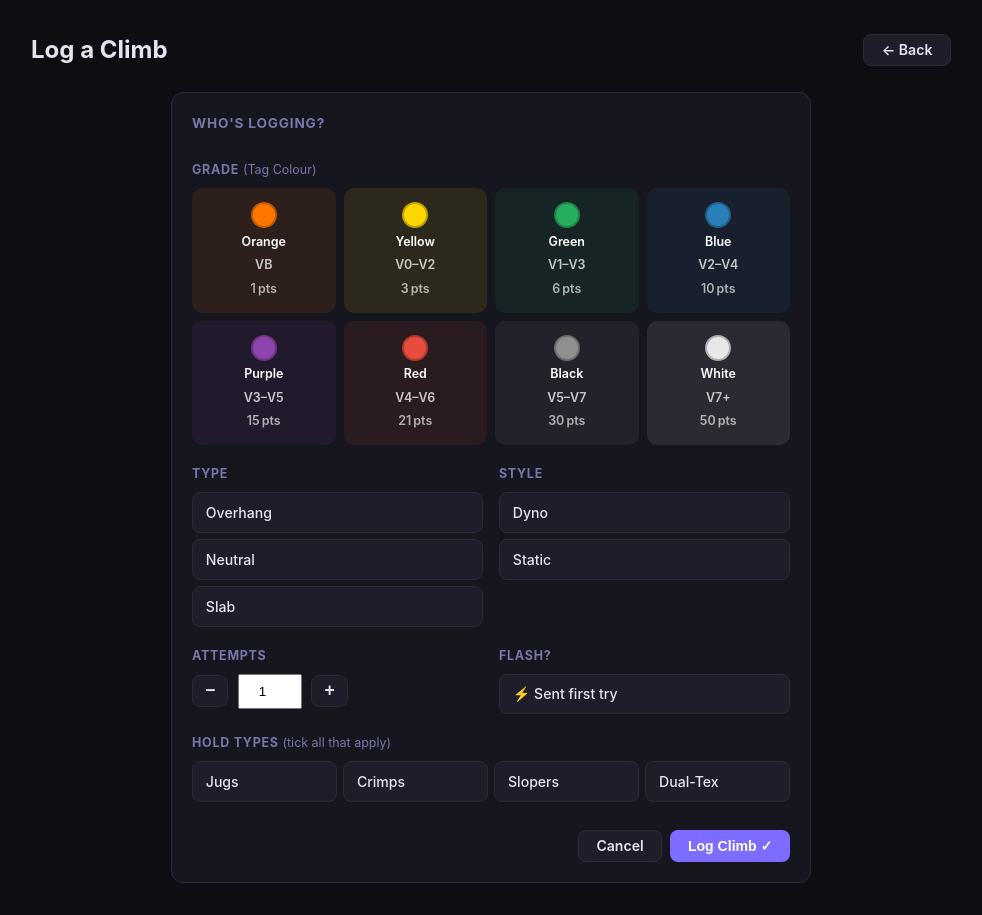
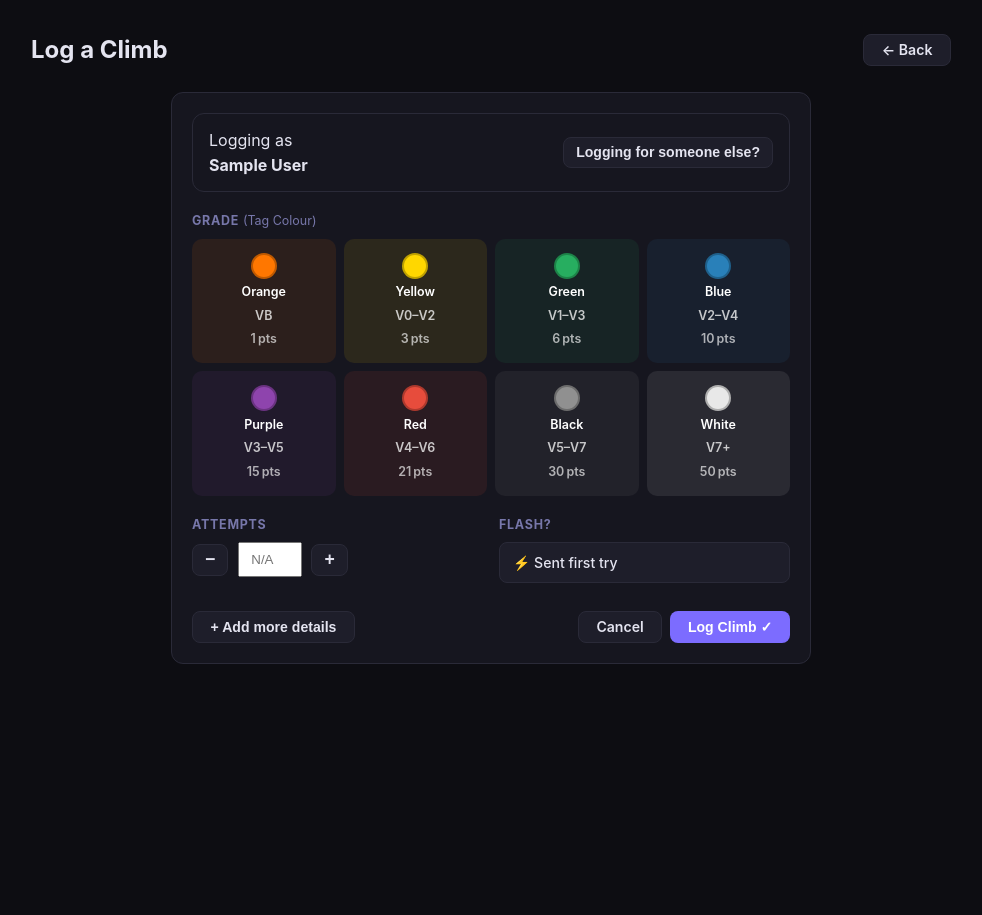
Before and after one commit to legitgodaaron/climbing-tracker, a Flask app: page /log in a window 1280 px wide. Shown: the part 54-969 px from the top of the page, without its empty margins (149-1131 px from the left). After the commit the page ends 718 px from the top, so only its background shows below. Run offline with Flask 3, Linux system fonts and the light colour scheme; the visitor is signed in with stand-in values (Sample User, id 1); data that the repository does not hold is empty; parts of the project's set-up code (start-up, migrations or seed data) failed here and were passed over; some libraries are stand-ins or nearby versions.

Commit message:
made logging climbs more seamless

```diff
--- a/app.py
+++ b/app.py
@@ -245,24 +245,40 @@ def log_climb():
     if request.method == 'POST':
         error = None
 
-        # Validate user
-        try:
-            user_id = int(request.form.get('user_id', ''))
-        except (ValueError, TypeError):
+        # Default to the active climber, with an optional override when logging for someone else.
+        user_id = flask_session.get('climber_id')
+        alt_user_raw = request.form.get('alt_user_id', '').strip()
+        if alt_user_raw:
+            try:
+                user_id = int(alt_user_raw)
+            except (ValueError, TypeError):
+                user_id = None
+                error = 'Please select a valid climber.'
+        elif user_id is None:
+            try:
+                user_id = int(request.form.get('user_id', ''))
+            except (ValueError, TypeError):
+                user_id = None
+                error = 'Please select a climber.'
+
+        if user_id is not None and not any(u['id'] == user_id for u in users):
             user_id = None
-            error = 'Please select a climber.'
+            error = 'Please select a valid climber.'
 
         grade = request.form.get('grade_color', '')
-        ctype = request.form.get('climb_type', '')
-        style = request.form.get('style', '')
-        holds = request.form.getlist('holds')
+        ctype = request.form.get('climb_type', '').strip()
+        style = request.form.get('style', '').strip()
+        holds = [h for h in request.form.getlist('holds') if h]
         flashed  = 1 if request.form.get('flashed') == '1' else 0
-        try:
-            attempts = max(1, int(request.form.get('attempts', 1)))
-        except (ValueError, TypeError):
-            attempts = 1
+        attempts_raw = request.form.get('attempts', '').strip()
+        attempts = 0
         if flashed:
             attempts = 1  # a flash is always 1 attempt
+        elif attempts_raw:
+            try:
+                attempts = max(1, int(attempts_raw))
+            except (ValueError, TypeError):
+                error = 'Attempts must be a whole number.'
 
         # Optional session
         raw_sid = request.form.get('session_id', '').strip()
@@ -274,12 +290,10 @@ def log_climb():
         if not error:
             if grade not in GRADE_MAP:
                 error = 'Please select a grade.'
-            elif ctype not in VALID_TYPES:
+            elif ctype and ctype not in VALID_TYPES:
                 error = 'Please select a climb type.'
-            elif style not in VALID_STYLES:
+            elif style and style not in VALID_STYLES:
                 error = 'Please select a style.'
-            elif not holds:
-                error = 'Please select at least one hold type.'
             elif not all(h in VALID_HOLDS for h in holds):
                 error = 'Invalid hold type submitted.'
 
--- a/templates/log.html
+++ b/templates/log.html
@@ -14,20 +14,42 @@
 
   <form method="POST" action="/log">
 
-    <!-- Step 1: Climber (most prominent) -->
+    {% if current_climber %}
+    <div class="form-group">
+      <div class="card" style="padding:0.85rem 1rem; display:flex; justify-content:space-between; align-items:center; gap:0.8rem; margin-bottom:0.45rem;">
+        <div>
+          <div class="field-label" style="margin-bottom:0.1rem;">Logging as</div>
+          <div style="font-weight:700;">{{ current_climber.name }}</div>
+        </div>
+        <button type="button" class="btn btn-secondary" id="toggle-alt-user" style="padding:0.45rem 0.75rem;">Logging for someone else?</button>
+      </div>
+
+      <div id="alt-user-wrap" hidden>
+        <label class="field-label" for="alt-user-select" style="margin-top:0.4rem;">Log this climb for</label>
+        <select name="alt_user_id" id="alt-user-select">
+          <option value="">Keep logging as {{ current_climber.name }}</option>
+          {% for u in users %}
+          {% if u.id != current_climber.id %}
+          <option value="{{ u.id }}">{{ u.name }}</option>
+          {% endif %}
+          {% endfor %}
+        </select>
+      </div>
+    </div>
+    {% else %}
     <div class="form-group climber-step">
       <label class="field-label" for="sel-user" style="font-size:0.85rem;">Who's logging?</label>
       <div class="climber-picker" id="climber-picker">
         {% for u in users %}
         <label class="climber-opt">
-          <input type="radio" name="user_id" value="{{ u.id }}" required
-                 {% if current_climber and current_climber.id == u.id %}checked{% endif %}>
+          <input type="radio" name="user_id" value="{{ u.id }}" required>
           <span class="climber-avatar">{{ u.name[0].upper() }}</span>
           <span class="climber-name">{{ u.name }}</span>
         </label>
         {% endfor %}
       </div>
     </div>
+    {% endif %}
 
     <!-- Session (optional) -->
     {% if active_sessions %}
@@ -60,33 +82,6 @@
       </div>
     </div>
 
-    <!-- Type + Style side by side -->
-    <div class="two-col">
-      <div class="form-group">
-        <label class="field-label">Type</label>
-        <div class="opt-grid">
-          {% for val, lbl in [('overhang','Overhang'), ('neutral','Neutral'), ('slab','Slab')] %}
-          <label class="opt-card">
-            <input type="radio" name="climb_type" value="{{ val }}" required>
-            {{ lbl }}
-          </label>
-          {% endfor %}
-        </div>
-      </div>
-
-      <div class="form-group">
-        <label class="field-label">Style</label>
-        <div class="opt-grid">
-          {% for val, lbl in [('dyno','Dyno'), ('static','Static')] %}
-          <label class="opt-card">
-            <input type="radio" name="style" value="{{ val }}" required>
-            {{ lbl }}
-          </label>
-          {% endfor %}
-        </div>
-      </div>
-    </div>
-
     <!-- Attempts + Flash -->
     <div class="two-col">
       <div class="form-group">
@@ -95,7 +90,7 @@
           <button type="button" class="btn btn-secondary" id="btn-minus"
                   style="padding:.4rem .75rem; font-size:1.1rem; line-height:1;">−</button>
           <input type="number" name="attempts" id="attempts-input"
-                 value="1" min="1" max="99"
+               value="" min="1" max="99" placeholder="N/A"
                  style="width:4rem; text-align:center; padding:.5rem;">
           <button type="button" class="btn btn-secondary" id="btn-plus"
                   style="padding:.4rem .75rem; font-size:1.1rem; line-height:1;">+</button>
@@ -111,10 +106,38 @@
       </div>
     </div>
 
+    <div id="extra-details" hidden>
+      <!-- Type + Style side by side -->
+      <div class="two-col">
+        <div class="form-group">
+          <label class="field-label">Type <span class="note">(optional)</span></label>
+          <div class="opt-grid">
+            {% for val, lbl in [('overhang','Overhang'), ('neutral','Neutral'), ('slab','Slab')] %}
+            <label class="opt-card">
+              <input type="radio" name="climb_type" value="{{ val }}">
+              {{ lbl }}
+            </label>
+            {% endfor %}
+          </div>
+        </div>
+
+        <div class="form-group">
+          <label class="field-label">Style <span class="note">(optional)</span></label>
+          <div class="opt-grid">
+            {% for val, lbl in [('dyno','Dyno'), ('static','Static')] %}
+            <label class="opt-card">
+              <input type="radio" name="style" value="{{ val }}">
+              {{ lbl }}
+            </label>
+            {% endfor %}
+          </div>
+        </div>
+      </div>
+
       <!-- Holds -->
       <div class="form-group">
         <label class="field-label">
-        Hold Types <span class="note">(tick all that apply)</span>
+          Hold Types <span class="note">(optional)</span>
         </label>
         <div class="opt-grid cols-4">
           {% for val, lbl in [('jugs','Jugs'), ('crimps','Crimps'), ('slopers','Slopers'), ('dual-tex','Dual-Tex')] %}
@@ -125,44 +148,62 @@
           {% endfor %}
         </div>
       </div>
+    </div>
 
-    <div style="display:flex; gap:.5rem; justify-content:flex-end; padding-top:.5rem;">
+    <div style="display:flex; gap:.5rem; justify-content:space-between; align-items:center; padding-top:.5rem; flex-wrap:wrap;">
+      <button type="button" class="btn btn-secondary" id="toggle-details">+ Add more details</button>
+      <div style="display:flex; gap:.5rem;">
         <a href="/" class="btn btn-secondary">Cancel</a>
         <button type="submit" class="btn btn-primary">Log Climb ✓</button>
+      </div>
     </div>
   </form>
 </div>
 
 <script>
-  // Climber picker: restore last selection from localStorage
-  const KEY = 'ct_last_climber';
-  const saved = localStorage.getItem(KEY);
-  const radios = document.querySelectorAll('.climber-opt input[type="radio"]');
+  const form = document.querySelector('form');
+  const toggleDetailsBtn = document.getElementById('toggle-details');
+  const detailsBlock = document.getElementById('extra-details');
+  const toggleAltUserBtn = document.getElementById('toggle-alt-user');
+  const altUserWrap = document.getElementById('alt-user-wrap');
 
-  if (saved) {
-    const match = document.querySelector('.climber-opt input[value="' + saved + '"]');
-    if (match) match.checked = true;
+  if (toggleAltUserBtn && altUserWrap) {
+    toggleAltUserBtn.addEventListener('click', () => {
+      altUserWrap.hidden = !altUserWrap.hidden;
+      toggleAltUserBtn.textContent = altUserWrap.hidden
+        ? 'Logging for someone else?'
+        : 'Hide alternate climber';
+    });
   }
 
-  // Save on submit
-  document.querySelector('form').addEventListener('submit', function() {
-    const checked = document.querySelector('.climber-opt input:checked');
-    if (checked) localStorage.setItem(KEY, checked.value);
+  if (toggleDetailsBtn && detailsBlock) {
+    toggleDetailsBtn.addEventListener('click', () => {
+      detailsBlock.hidden = !detailsBlock.hidden;
+      toggleDetailsBtn.textContent = detailsBlock.hidden
+        ? '+ Add more details'
+        : '− Hide extra details';
     });
+  }
 
   // Attempts +/- buttons
   const attInput = document.getElementById('attempts-input');
   document.getElementById('btn-minus').addEventListener('click', () => {
-    if (parseInt(attInput.value) > 1) attInput.value = parseInt(attInput.value) - 1;
+    const current = parseInt(attInput.value, 10);
+    if (Number.isNaN(current) || current <= 1) {
+      attInput.value = '';
+    } else {
+      attInput.value = current - 1;
+    }
     syncFlash();
   });
   document.getElementById('btn-plus').addEventListener('click', () => {
-    attInput.value = parseInt(attInput.value) + 1;
+    const current = parseInt(attInput.value, 10);
+    attInput.value = Number.isNaN(current) ? 1 : current + 1;
     syncFlash();
   });
   attInput.addEventListener('input', syncFlash);
 
-  // Flash checkbox syncs attempts to 1 and disables the input
+  // Flash checkbox syncs attempts to 1 and disables manual attempt edits.
   const flashCheck = document.getElementById('flash-check');
   flashCheck.addEventListener('change', syncFlash);
 
@@ -178,6 +219,17 @@
       document.getElementById('btn-plus').disabled  = false;
     }
   }
+
+  if (form) {
+    form.addEventListener('submit', () => {
+      if (!flashCheck.checked && attInput.value !== '') {
+        const parsed = parseInt(attInput.value, 10);
+        if (Number.isNaN(parsed) || parsed < 1) {
+          attInput.value = '';
+        }
+      }
+    });
+  }
 </script>
 
 {% endblock %}
```
Lines whose indentation alone changed are shown as unchanged.
